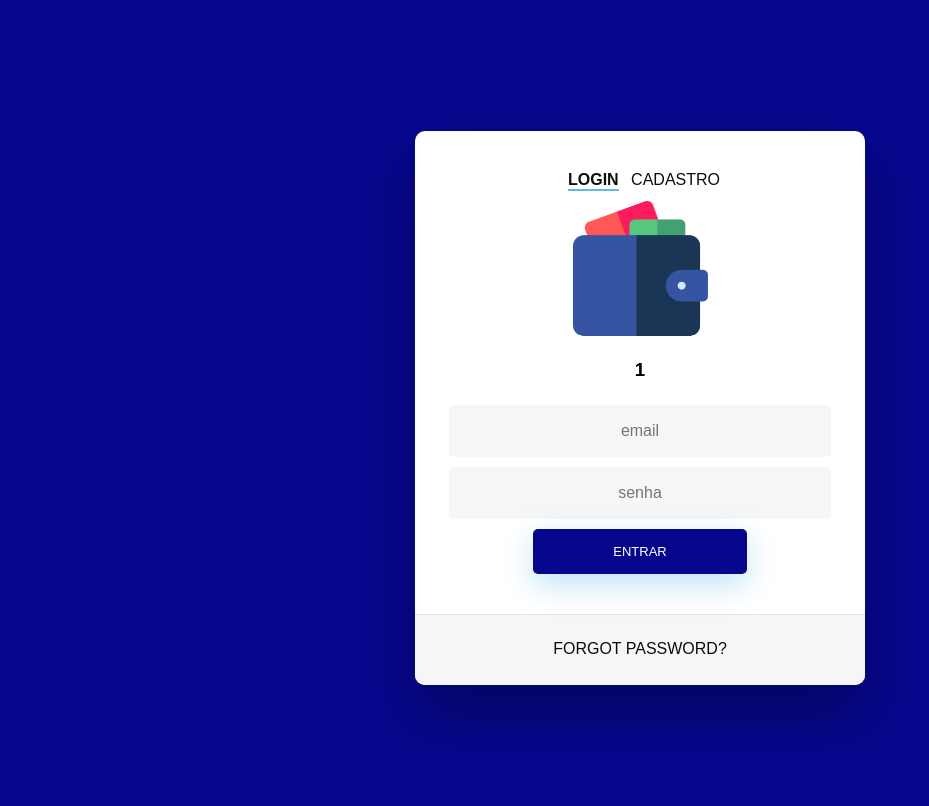
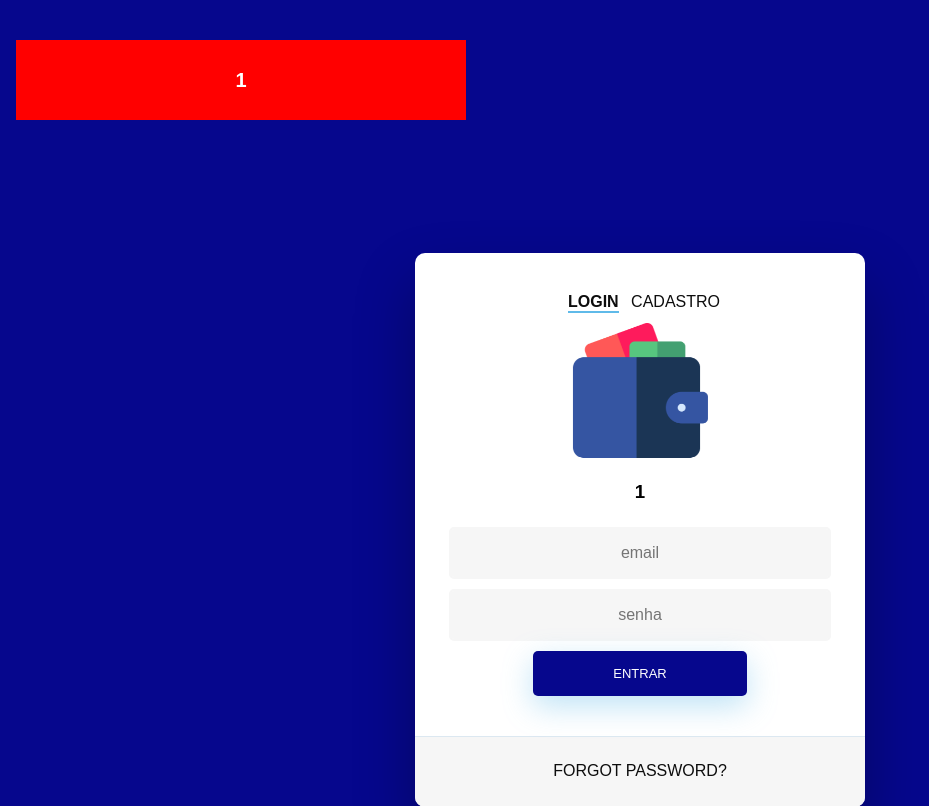
Before and after one commit to Fernnandez/Riquinho, a PHP site: page /src/view/login.php?msg=1 in a window 1280 px wide. Shown: the top 806 px of the page, without its empty margins (0-929 px from the left). Before the commit the page ends 732 px from the top, so only its background shows below. Run offline with PHP 8.4, Linux system fonts and the light colour scheme; data that the repository does not hold is empty.

Commit message:
#4 criação das msg de erro e sucesso no cadastro e login de usuário

```diff
--- /dev/null
+++ b/public/css/global.css
@@ -0,0 +1,31 @@
+.erromsg{
+    width: 450px;
+    height: 80px;
+
+    color: white;
+    font-size: 20px;
+    background-color: red;
+    display: flex;
+    justify-content: center;
+    align-items: center;
+    flex-direction: column;
+    align-content: center;
+
+
+  }
+
+  .sucessmsg{
+    width: 450px;
+    height: 80px;
+
+    color: white;
+    font-size: 20px;
+    background-color: green;
+    display: flex;
+    justify-content: center;
+    align-items: center;
+    flex-direction: column;
+    align-content: center;
+
+
+  }
--- a/public/css/login.css
+++ b/public/css/login.css
@@ -300,3 +300,20 @@ input[type=text]:placeholder {
 * {
   box-sizing: border-box;
 }
+
+
+.erromsg{
+  width: 400px;
+  height: 80px;
+
+  color: white;
+  font-size: 20px;
+  background-color: red;
+  display: flex;
+  justify-content: center;
+  align-items: center;
+  flex-direction: column;
+  align-content: center;
+
+
+}
--- a/src/controller/login.controller.php
+++ b/src/controller/login.controller.php
@@ -18,10 +18,10 @@ function login($email, $senha)
       $_SESSION['id'] = $usuario->id;
       redirect("../view/home.php");
     } else {
-      throw new Exception('E-mail ou senha inválido');
+      throw new Exception('E-mail ou senha inválidos');
     }
   } else {
-    throw new Exception('Preencha todos os campos.');
+    throw new Exception('Preencha todos os campos');
   }
 }
 
--- a/src/view/login.php
+++ b/src/view/login.php
@@ -6,10 +6,25 @@
   <meta http-equiv="X-UA-Compatible" content="IE=edge">
   <meta name="viewport" content="width=device-width, initial-scale=1.0">
   <link rel="stylesheet" href="../../public/css/login.css">
+  <link rel="stylesheet" href="../../public/css/global.css">
   <title>Login</title>
 </head>
+<body>
 
-<body>
+
+<?php
+if($_GET['msg'] && $_GET['msg'] != null && strlen($_GET['msg']) != 0){
+  $msg = $_GET['msg'];
+ echo("<h2 class='erromsg'> $msg </h2>");
+}
+
+if($_GET['msgsuccess'] && $_GET['msgsuccess'] != null && strlen($_GET['msgsuccess']) != 0){
+  $msg = $_GET['msgsuccess'];
+ echo("<h2 class='sucessmsg'> $msg </h2>");
+}
+
+?>
+
   <div class="wrapper fadeInDown">
     <div id="formContent">
       <!-- Tabs Titles -->
```
Also changed, not shown: src/controller/usuario.controller.php (+7 -2 lines), src/view/cadastro.php (+9 -0 lines).
